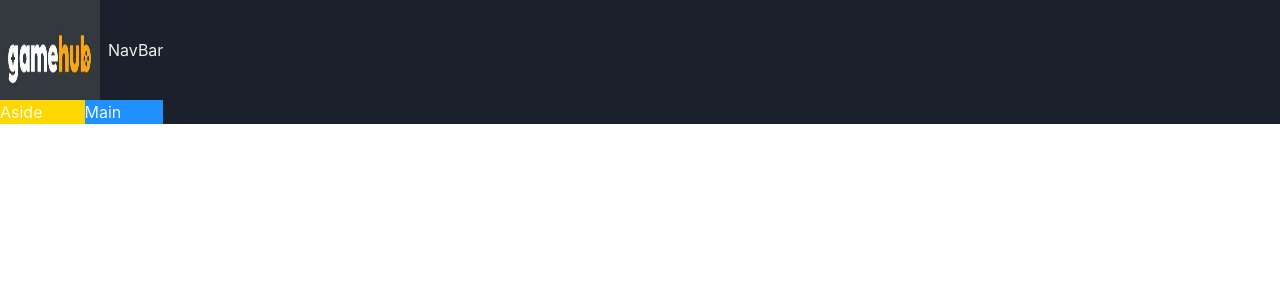
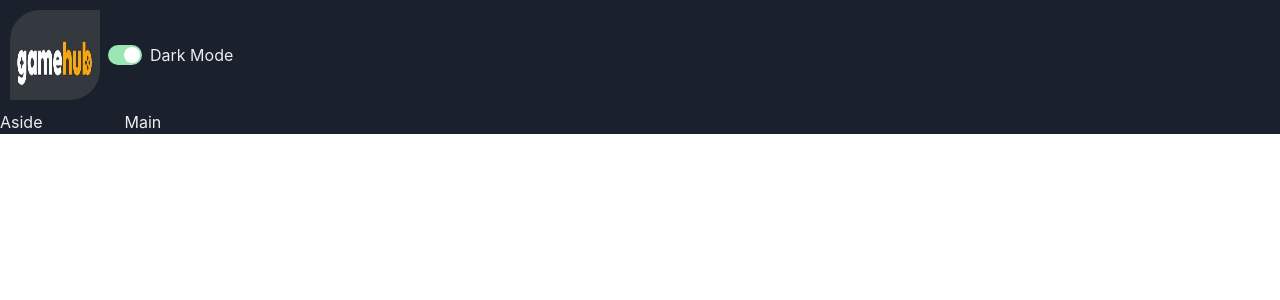
Before and after one commit to amanueldemirew/gamehub, a React (Vite) app in the folder game-hub/: page / in a window 1280 px wide. Shown: the top 300 px of the page. Built offline with nearby package versions, Linux system fonts and the light colour scheme.

Commit message:
color mode switch

```diff
--- a/game-hub/src/App.tsx
+++ b/game-hub/src/App.tsx
@@ -13,13 +13,9 @@
         <NavBar />
       </GridItem>
       <Show above="lg">
-        <GridItem area="aside" bg="gold">
-          Aside
-        </GridItem>
+        <GridItem area="aside">Aside</GridItem>
       </Show>
-      <GridItem area="main" bg="dodgerblue">
-        Main
-      </GridItem>
+      <GridItem area="main">Main</GridItem>
     </Grid>
   );
 };
--- /dev/null
+++ b/game-hub/src/components/ColorModeSwitch.tsx
@@ -0,0 +1,17 @@
+import { HStack, Switch, Text, useColorMode } from "@chakra-ui/react";
+
+const ColorModeSwitch = () => {
+  const { toggleColorMode, colorMode } = useColorMode();
+  return (
+    <HStack>
+      <Switch
+        colorScheme="green"
+        isChecked={colorMode === "dark"}
+        onChange={toggleColorMode}
+      />
+      <Text>Dark Mode</Text>
+    </HStack>
+  );
+};
+
+export default ColorModeSwitch;
--- a/game-hub/src/components/NavBar.tsx
+++ b/game-hub/src/components/NavBar.tsx
@@ -1,11 +1,18 @@
 import { HStack, Image, Text } from "@chakra-ui/react";
 import logo from "../assets/logo (1).webp";
+import ColorModeSwitch from "./ColorModeSwitch";
 const NavBar = () => {
   return (
     <div>
-      <HStack>
-        <Image src={logo} boxSize="100" objectFit="fill" />
-        <Text>NavBar</Text>
+      <HStack justifyContent="space-between" padding="10px">
+        <Image
+          src={logo}
+          boxSize="90"
+          objectFit="fill"
+          borderEndEndRadius="30px"
+          borderTopLeftRadius="30px"
+        />
+        <ColorModeSwitch />
       </HStack>
     </div>
   );
```
